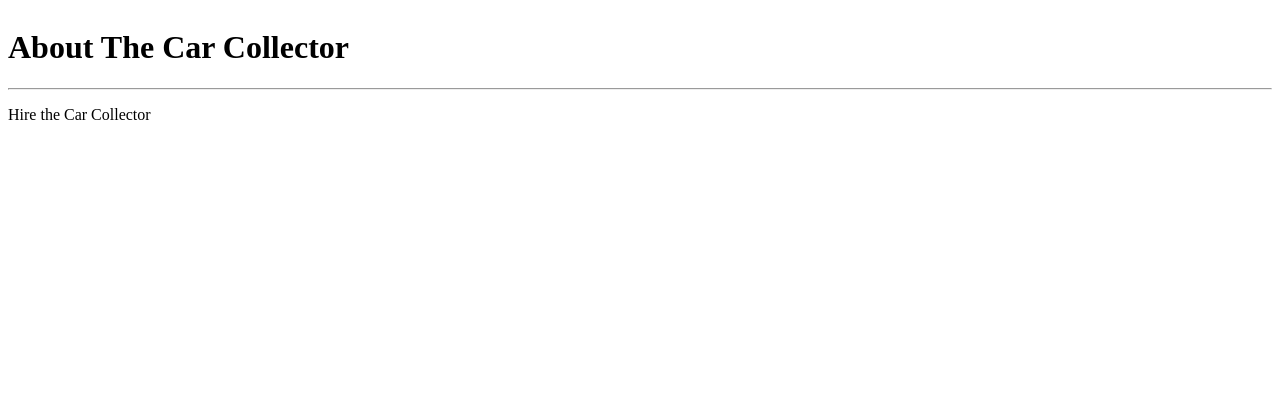
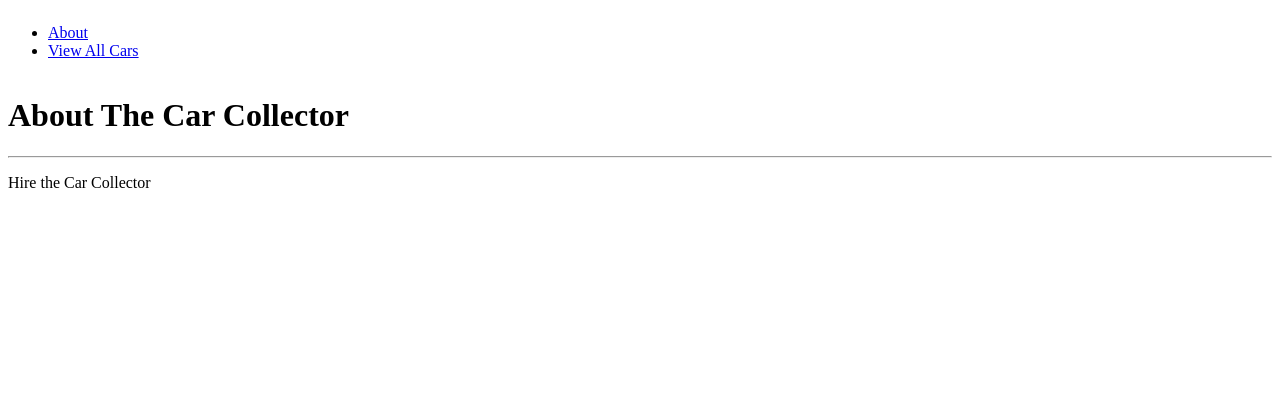
Before and after one commit to saraehutch94/car_collector, a Django app: page /about/ in a window 1280 px wide. Shown: the top 420 px of the page. Run offline with Django 4.2, Linux system fonts and the light colour scheme.

Commit message:
add nav bar with links to base.html

```diff
--- a/main_app/templates/base.html
+++ b/main_app/templates/base.html
@@ -10,6 +10,12 @@
     <link rel="stylesheet" href="{% static 'css/style.css' %}" />
   </head>
   <body>
+    <header>
+      <ul>
+        <li><a href="/about">About</a></li>
+        <li><a href="/cars">View All Cars</a></li>
+      </ul>
+    </header>
     <main>{% block content %} {% endblock %}</main>
     <footer>
       <p>All Rights Reserved &copy;</p>
```
